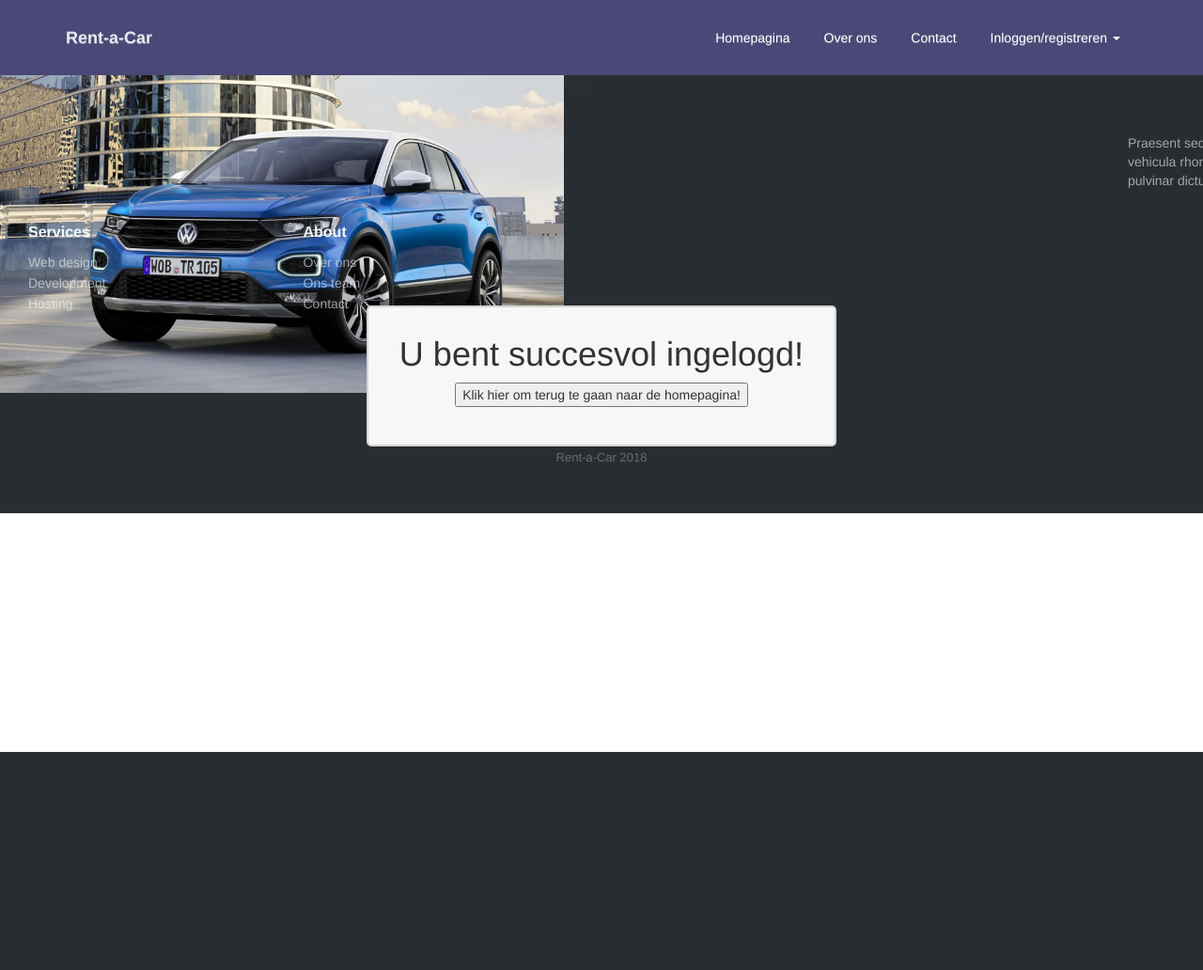
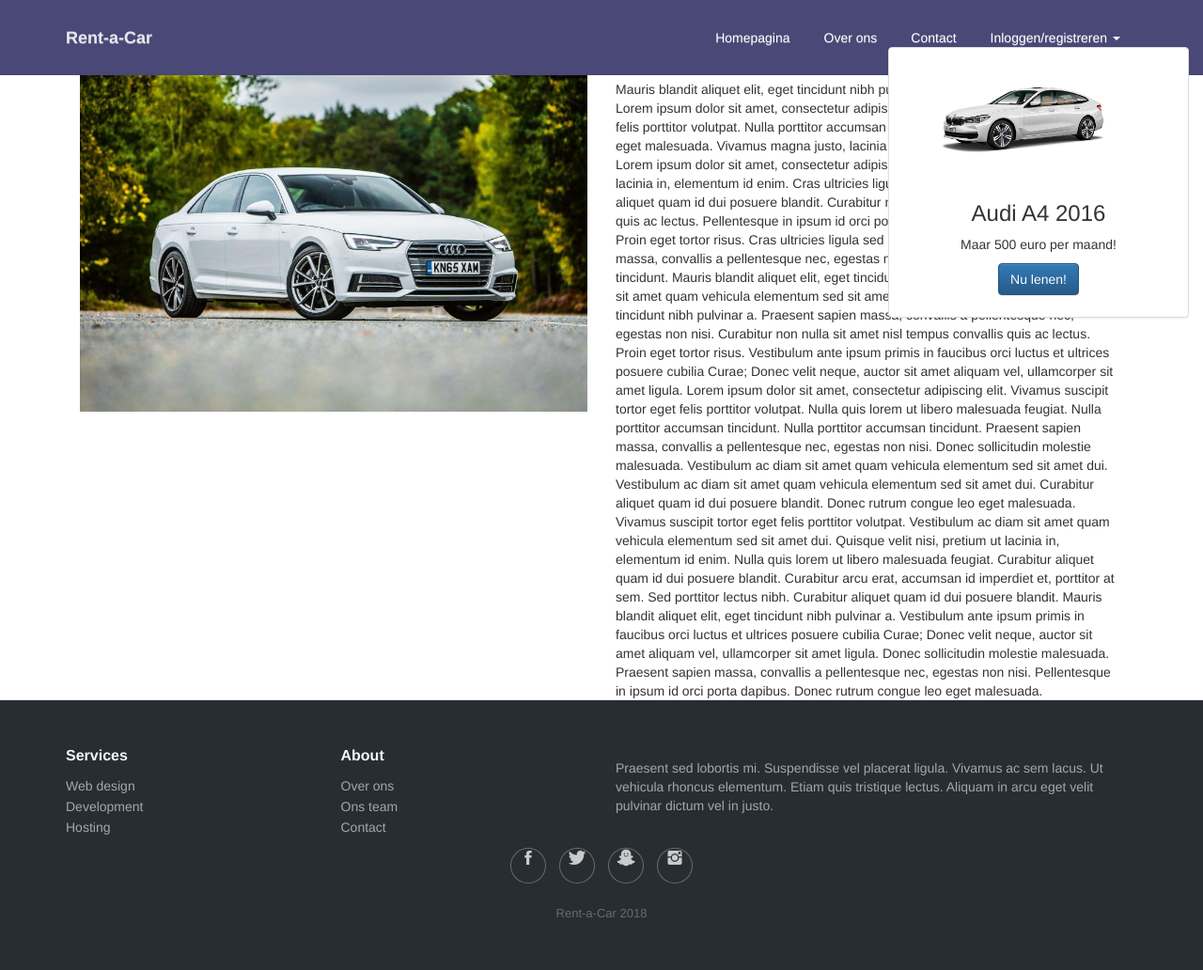
Before and after one commit to Niek99/Rent-a-Car, a PHP site: page /product.php in a window 1280 px wide; the page is wider, and only the part inside the window is pictured. Shown: that part at 94% size. Before the commit the page ends 800 px from the top of that part, so only its background shows below. Run offline with PHP 8.4, Linux system fonts and the light colour scheme; some web fonts are replaced.

Commit message:
halaladfsdf

```diff
--- a/assets/css/style.css
+++ b/assets/css/style.css
@@ -65,6 +65,12 @@
         padding-right: 0;
         padding-left: 0;
     }
+    .lenen_box{
+        position: fixed;
+        top: 50px;
+        right: 0px;
+        min-width: 350px;
+    }
     .header {
         margin-bottom: 30px;
     }
@@ -79,6 +85,8 @@
 }
 .product_text{
     float: left;
+    margin-top: 5px;
+
 }
 .ingelogd{
     padding: 10px;
@@ -96,3 +104,6 @@
     border-radius: 5px;
     border: solid lightgrey 2px;
 }
+.lenen_box{
+    float: left;
+}
--- a/classes/klant.php
+++ b/classes/klant.php
@@ -199,7 +199,11 @@
             if($invoegen)
             {
                 ?>
-                Uw gegevens zijn succesvol toegevoegd
+                    <div class="ingelogd">
+                        <h1>U bent succesvol ingelogd!</h1>
+                        <button>Klik hier om terug te gaan naar de homepagina!</button>
+                    </div>
+
                 <?php
             }
             else
--- a/product.php
+++ b/product.php
@@ -4,18 +4,34 @@
 ?>
 <html>
     <body>
+        <div class="container">
         <div class="product">
-            <img class="product_picture" src="assets/img/volkswagen.jpg">
-            <div class="product_text">
-                hallo
+            <img class="product_picture col-sm-6" src="assets/img/Audia4.jpg">
+            <div class="product_text col-sm-6">
+                Mauris blandit aliquet elit, eget tincidunt nibh pulvinar a. Sed porttitor lectus nibh. Lorem ipsum dolor sit amet, consectetur adipiscing elit. Vivamus suscipit tortor eget felis porttitor volutpat. Nulla porttitor accumsan tincidunt. Donec rutrum congue leo eget malesuada. Vivamus magna justo, lacinia eget consectetur sed, convallis at tellus. Lorem ipsum dolor sit amet, consectetur adipiscing elit. Quisque velit nisi, pretium ut lacinia in, elementum id enim. Cras ultricies ligula sed magna dictum porta.
+
+                Curabitur aliquet quam id dui posuere blandit. Curabitur non nulla sit amet nisl tempus convallis quis ac lectus. Pellentesque in ipsum id orci porta dapibus. Proin eget tortor risus. Proin eget tortor risus. Cras ultricies ligula sed magna dictum porta. Praesent sapien massa, convallis a pellentesque nec, egestas non nisi. Nulla porttitor accumsan tincidunt. Mauris blandit aliquet elit, eget tincidunt nibh pulvinar a. Vestibulum ac diam sit amet quam vehicula elementum sed sit amet dui.
+
+                Mauris blandit aliquet elit, eget tincidunt nibh pulvinar a. Praesent sapien massa, convallis a pellentesque nec, egestas non nisi. Curabitur non nulla sit amet nisl tempus convallis quis ac lectus. Proin eget tortor risus. Vestibulum ante ipsum primis in faucibus orci luctus et ultrices posuere cubilia Curae; Donec velit neque, auctor sit amet aliquam vel, ullamcorper sit amet ligula. Lorem ipsum dolor sit amet, consectetur adipiscing elit. Vivamus suscipit tortor eget felis porttitor volutpat. Nulla quis lorem ut libero malesuada feugiat. Nulla porttitor accumsan tincidunt. Nulla porttitor accumsan tincidunt.
+
+                Praesent sapien massa, convallis a pellentesque nec, egestas non nisi. Donec sollicitudin molestie malesuada. Vestibulum ac diam sit amet quam vehicula elementum sed sit amet dui. Vestibulum ac diam sit amet quam vehicula elementum sed sit amet dui. Curabitur aliquet quam id dui posuere blandit. Donec rutrum congue leo eget malesuada. Vivamus suscipit tortor eget felis porttitor volutpat. Vestibulum ac diam sit amet quam vehicula elementum sed sit amet dui. Quisque velit nisi, pretium ut lacinia in, elementum id enim. Nulla quis lorem ut libero malesuada feugiat.
+
+                Curabitur aliquet quam id dui posuere blandit. Curabitur arcu erat, accumsan id imperdiet et, porttitor at sem. Sed porttitor lectus nibh. Curabitur aliquet quam id dui posuere blandit. Mauris blandit aliquet elit, eget tincidunt nibh pulvinar a. Vestibulum ante ipsum primis in faucibus orci luctus et ultrices posuere cubilia Curae; Donec velit neque, auctor sit amet aliquam vel, ullamcorper sit amet ligula. Donec sollicitudin molestie malesuada. Praesent sapien massa, convallis a pellentesque nec, egestas non nisi. Pellentesque in ipsum id orci porta dapibus. Donec rutrum congue leo eget malesuada.
             </div>
+            <div class="lenen_box col-sm-2 col-md-2">
+                <div  class="thumbnail">
+                    <img class="topcar" src="assets/img/BMW.png" alt="...">
+                    <div class="caption" style="text-align: center">
+                        <h3>Audi A4 2016</h3>
+                        <p>Maar 500 euro per maand!</p>
+                        <p><a href="#" class="btn btn-primary" role="button">Nu lenen!</a></p>
+                    </div>
+                </div>
+        </div>
+        </div>
         </div>
     </body>
 </html>
 <?php
     include "includes/footer.php";
 ?>
-<div class="ingelogd" ">
-    <h1>U bent succesvol ingelogd!</h1>
-    <button>Klik hier om terug te gaan naar de homepagina!</button>
-</div>
```
